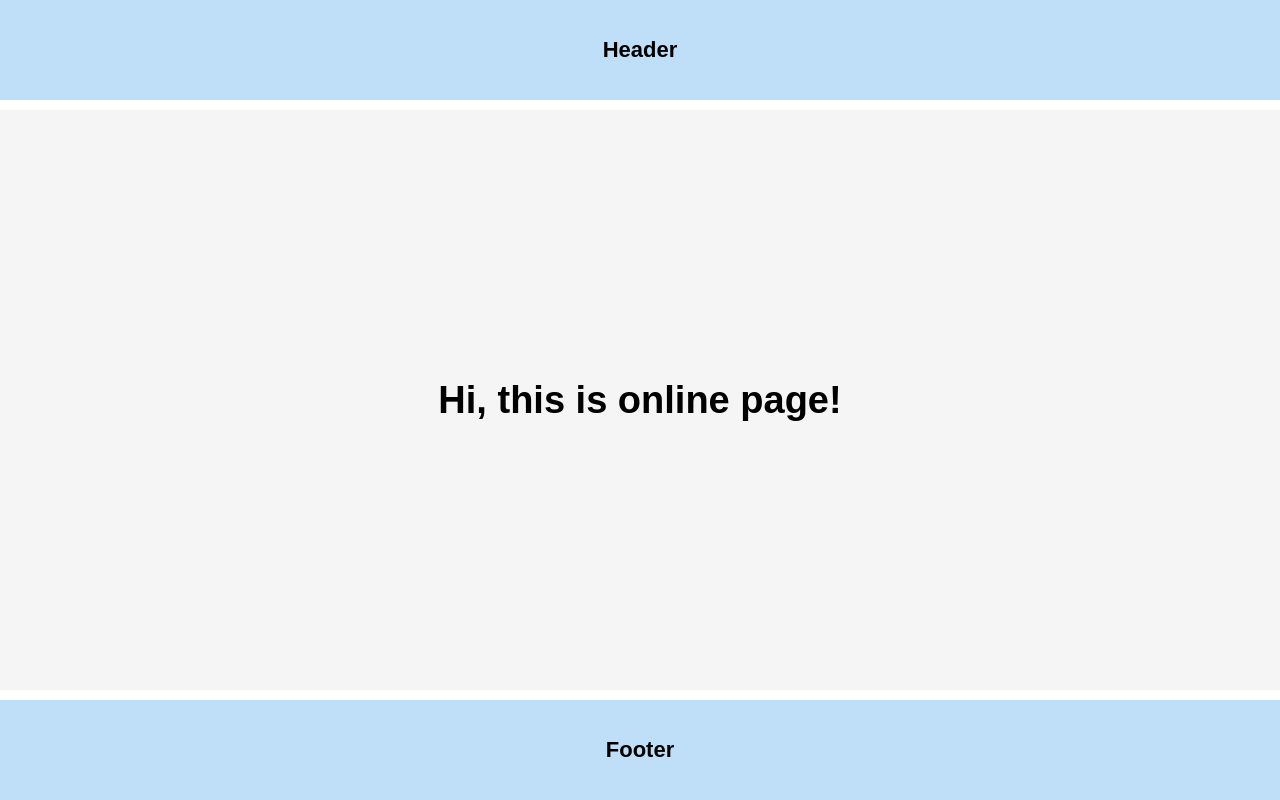
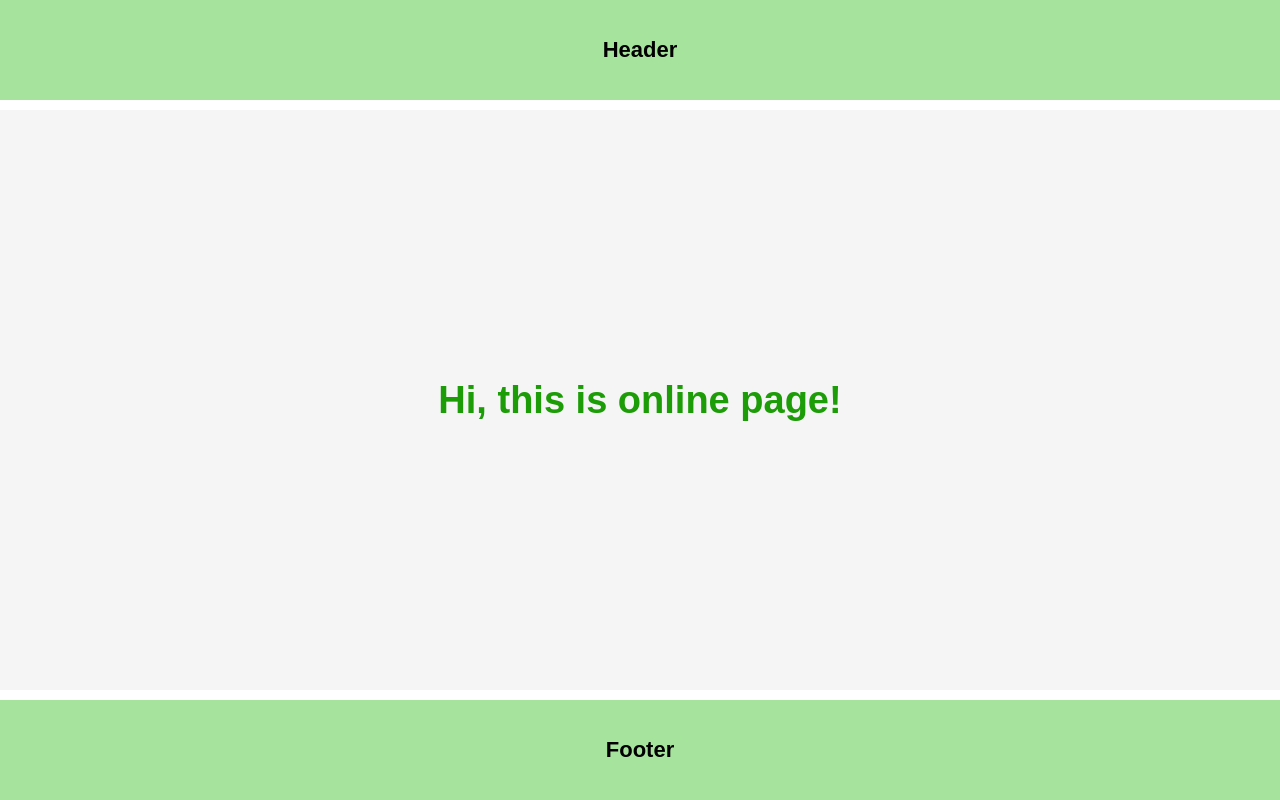
Before and after one commit to ikhlystun/create-react-app-test, a plain HTML site: page index.html in a window 1280 px wide. Drawn offline with Linux system fonts and the light colour scheme.

Commit message:
change styles

```diff
--- a/index.html
+++ b/index.html
@@ -34,7 +34,7 @@
       left: 0;
       width: 100%;
       height: 100px;
-      background-color: #bedff7;
+      background-color: #a6e49d;
       padding: 20px;
       font-weight: bold;
       font-size: 22px;
@@ -68,6 +68,7 @@
       font-size: 38px;
       font-weight: bold;
       font-family: Arial, sans-serif;
+      color: #1c9c06;
     }
   </style>
 </head>
```
Also changed, not shown: offline.html (+2 -1 lines).
